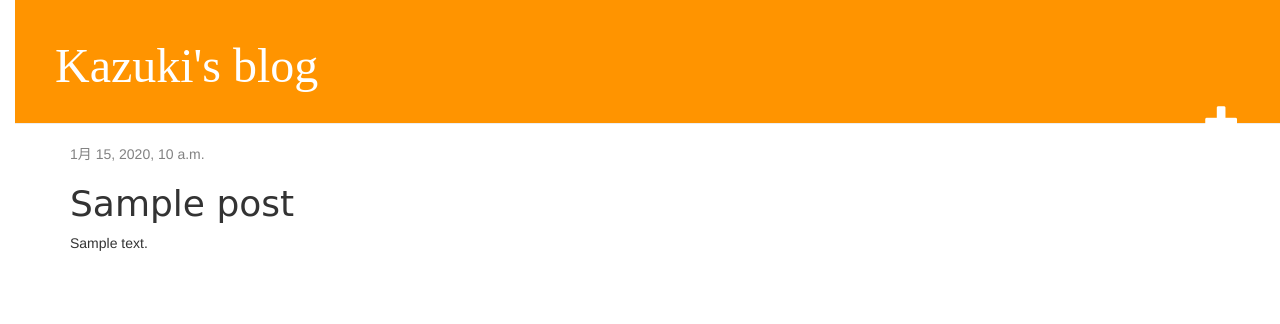
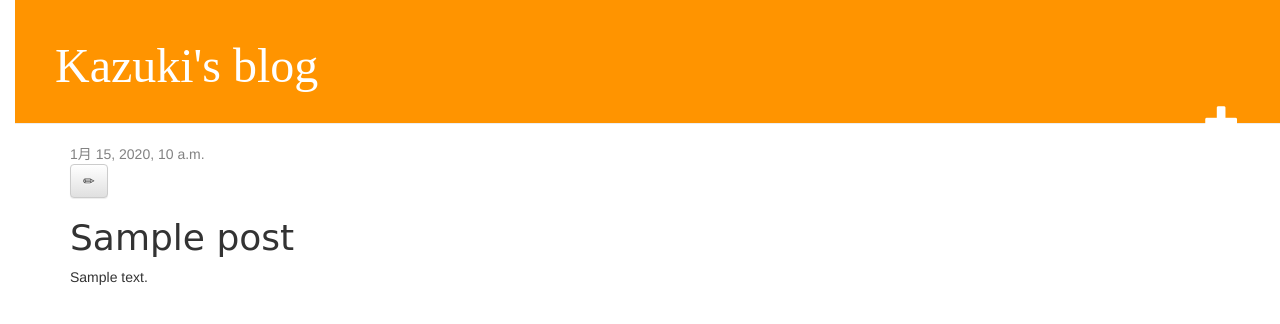
Before and after one commit to tankazuki/django_chat_app, a Django app: template blog/templates/blog/post_detail.html in a window 1280 px wide. Shown: the top 324 px of the page. Run offline with Django 3.2, Linux system fonts and the light colour scheme; the template is opened without the code that fills it: most values are stand-ins (such as "Sample title", 1, 10 or a date in 2020); parts of the project's set-up code (start-up, migrations or seed data) failed here and were passed over; some libraries are stand-ins or nearby versions.

Commit message:
Edit post_detail.html

```diff
--- a/blog/templates/blog/post_detail.html
+++ b/blog/templates/blog/post_detail.html
@@ -6,6 +6,7 @@
                 {{ post.created_date }}
             </div>
         {% endif %}
+        <a class="btn btn-default" href="{% url 'post_edit' pk=post.pk %}"><span class="glyphicon-pencil"></span></a>
         <h1>{{ post.title }}</h1>
         <p>{{ post.text|linebreaks }}</p>
     </div>
```
